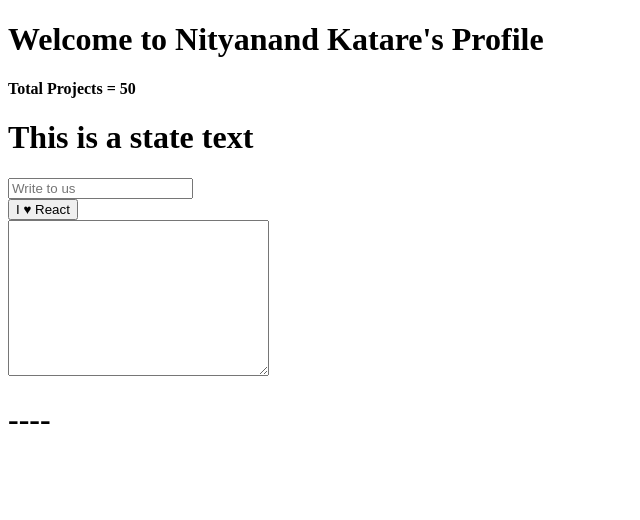
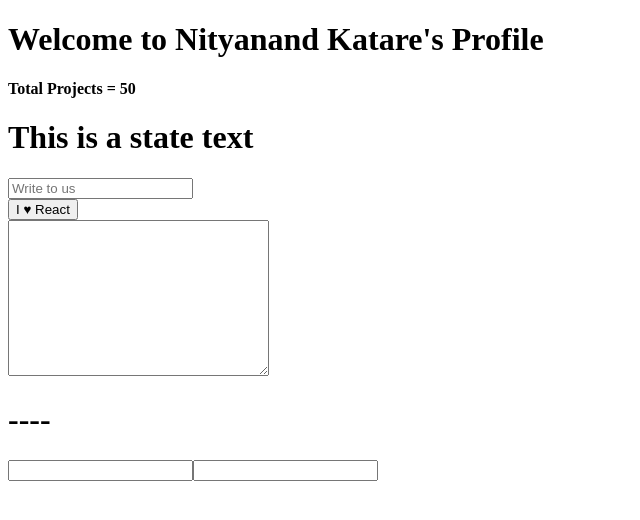
Before and after one commit to iknityanand/portfolio, a React (Create React App) app: page / in a window 1280 px wide. Shown: the top 520 px of the page, without its empty margins (0-640 px from the left). Built offline with nearby package versions, Linux system fonts and the light colour scheme.

Commit message:
ref to Get a Reference to Specific Components
When you are using React components you need to be able to access specific references to individual component instances. This is done by defining a ref.

```diff
--- /dev/null
+++ b/src/ReferenceSpecificComponents.js
@@ -0,0 +1,35 @@
+import React from 'react';
+
+class ReferenceSpecificComponents extends React.Component{
+  constructor(){
+    super();
+    this.state= {
+      a: ''
+    }
+  }
+  update(){
+    this.setState({
+      a: this.refs.a.value,
+      b: this.refs.b.value
+    })
+  }
+
+
+  render(){
+    return (
+      <div>
+        <input
+        ref="a"
+        type="text"
+        onChange={this.update.bind(this)} />
+        {this.state.a}
+        <input
+        ref="b"
+        type="text"
+        onChange={this.update.bind(this)} />
+        {this.state.b}
+      </div>
+    )
+  }
+}
+export default ReferenceSpecificComponents
--- a/src/index.js
+++ b/src/index.js
@@ -4,6 +4,7 @@ import App from './App';
 import AppWithState from './AppWithState';
 import AppWithNestedData from './AppWithNestedData';
 import ReactSyntheticEventSystem from './ReactSyntheticEventSystem';
+import ReferenceSpecificComponents from './ReferenceSpecificComponents';
 import registerServiceWorker from './registerServiceWorker';
 
 let allComponents= (
@@ -12,6 +13,7 @@ let allComponents= (
 		<AppWithState />
 		<AppWithNestedData />
 		<ReactSyntheticEventSystem />
+		<ReferenceSpecificComponents />
 	</div>
 );
 
```
